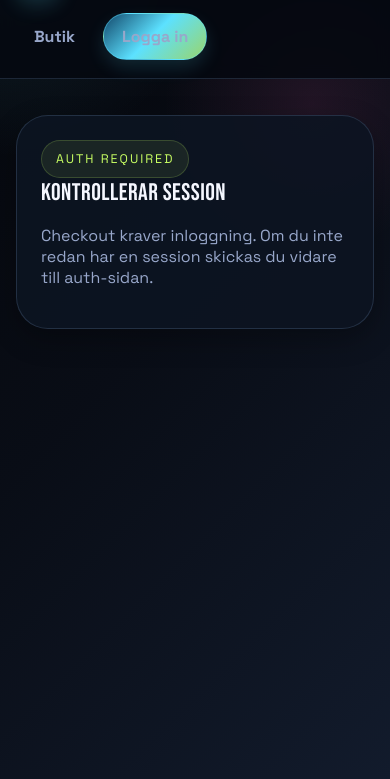
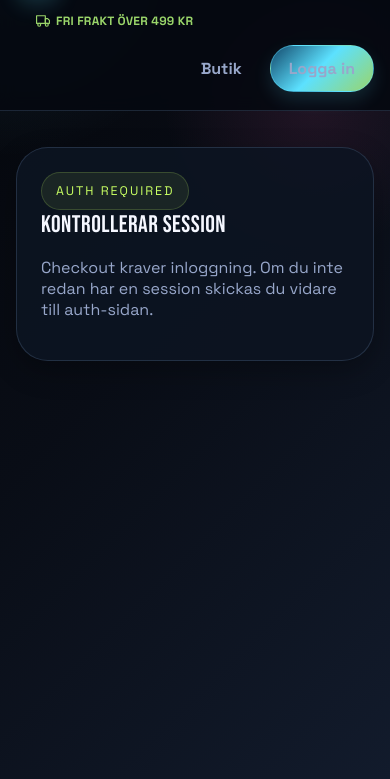
Before and after one commit to SangerPanger/TestHemsida, a website built with webpack: page ManaMarket/checkout.html in a window 390 px wide. Shown: the part 65-844 px from the top of the page. Built offline with nearby package versions, Linux system fonts and the light colour scheme; a script that the page names is missing.

Commit message:
Butik 1.5.2 Fri frakt text och payment icon tillagda

```diff
--- a/ManaMarket/checkout.html
+++ b/ManaMarket/checkout.html
@@ -66,6 +66,30 @@
       padding: 18px 0;
     }
 
+    .payment-badge {
+      display: flex;
+      align-items: center;
+      height: 28px;
+      opacity: 0.8;
+      transition: opacity 200ms ease;
+    }
+
+    .payment-badge:hover {
+      opacity: 1;
+    }
+
+    .payment-badge img {
+      max-height: 300%;
+      width: auto;
+      object-fit: contain;
+    }
+
+    @media (max-width: 960px) {
+      .payment-badge {
+        display: none;
+      }
+    }
+
     .brand {
       display: flex;
       align-items: center;
@@ -100,6 +124,31 @@
       align-items: center;
       gap: 10px;
       flex-wrap: wrap;
+      margin-left: auto;
+    }
+
+    .nav-user-area {
+      display: flex;
+      flex-direction: column;
+      align-items: flex-end;
+      gap: 4px;
+    }
+
+    .shipping-info {
+      display: flex;
+      align-items: center;
+      gap: 6px;
+      color: #9ad56a; /* Lime color matching the brand gradient */
+      font-size: 0.75rem;
+      font-weight: 600;
+      letter-spacing: 0.02em;
+      text-transform: uppercase;
+      margin-left: 20px;
+    }
+
+    .shipping-info svg {
+      width: 14px;
+      height: 14px;
     }
 
     .nav a,
@@ -442,12 +491,20 @@
         <span class="brand-mark"><img src="bilder/logo/MB_logo_TB_UT.png" alt="Manabutikens_Logga"></span>
         <span>manabutiken</span>
       </a>
+      <div class="shipping-info">
+        <svg viewBox="0 0 24 24" fill="none" stroke="currentColor" stroke-width="2" stroke-linecap="round" stroke-linejoin="round">
+          <rect x="1" y="3" width="15" height="13"></rect>
+          <polygon points="16 8 20 8 23 11 23 16 16 16 16 8"></polygon>
+          <circle cx="5.5" cy="18.5" r="2.5"></circle>
+          <circle cx="18.5" cy="18.5" r="2.5"></circle>
+        </svg>
+        <span>Fri frakt över 499 kr</span>
+      </div>
       <nav class="nav" aria-label="Huvudnavigation">
         <a href="butik.html">Butik</a>
-        <a class="cta" href="auth.html" data-auth-nav>Logga in</a>
-        <!--<a href="galleri.html">Galleri</a>
-        <a href="auth.html" data-auth-nav>Logga in</a>
-        <a class="ghost" href="checkout.html">Varukorg <span data-cart-count>0</span></a>-->
+        <div class="nav-user-area">
+          <a class="cta" href="auth.html" data-auth-nav>Logga in</a>
+        </div>
       </nav>
     </div>
   </header>
@@ -534,7 +591,10 @@
           <button class="ghost" type="button" data-clear-cart style="margin-left:12px;">Tom varukorg</button>
           <button class="ghost" type="button" data-checkout-logout style="margin-left:12px;">Logga ut</button>
         </div>
-        <p class="footnote">Betalsätt väljs inne i Stripe Checkout efter att du klickat pa Slutför köp.</p>
+        <p class="footnote">Betalsätt väljs inne i Stripe Checkout efter att du klickat pa Slutför köp.<br><br><br></p>
+        <div class="payment-badge">
+          <img src="bilder/logo/Payment/LogoPayment.png" alt="Betalsätt">
+        </div>
       </article>
     </section>
     </div>
```
Also changed, not shown: ManaMarket/butik.html (+64 -1 lines), ManaMarket/minprofil.html (+64 -0 lines), ManaMarket/bilder/logo/Payment/LogoPayment.png (added), ManaMarket/bilder/logo/Payment/LogoPayment_T.png (added).
